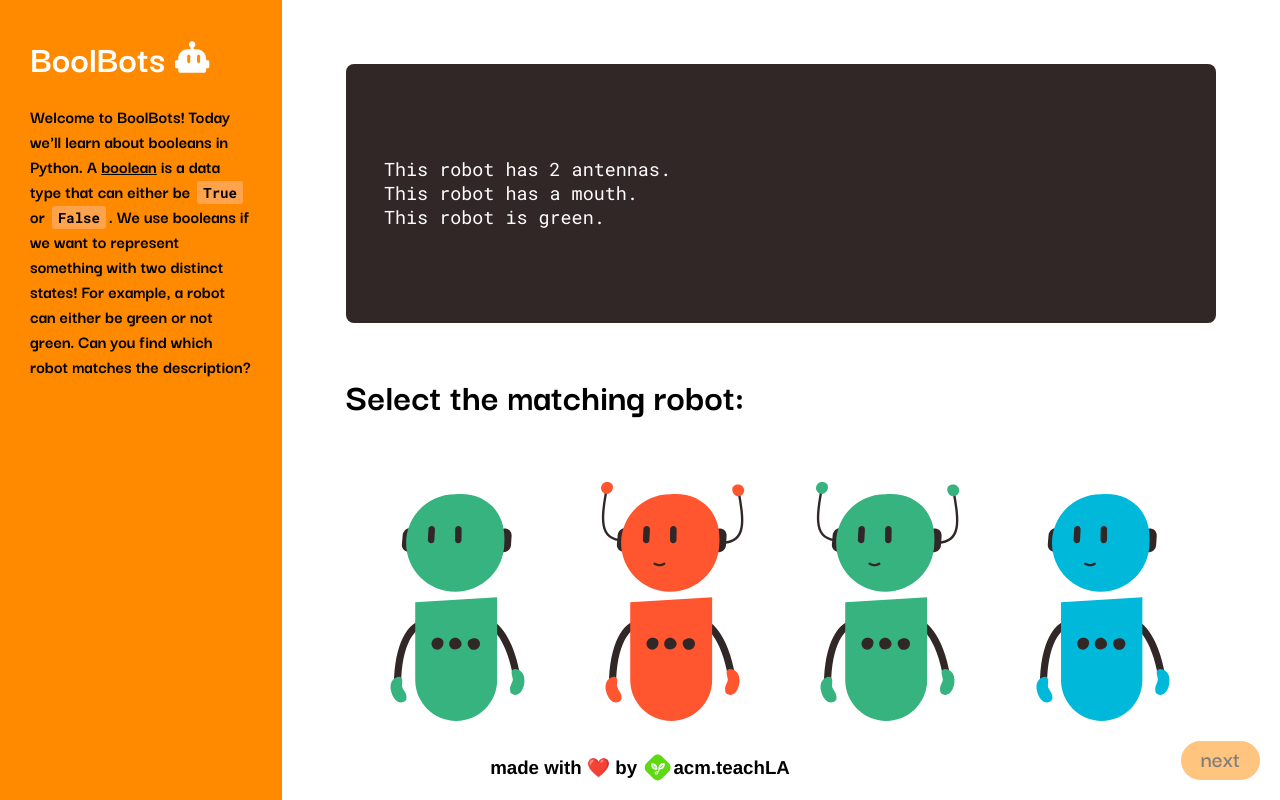
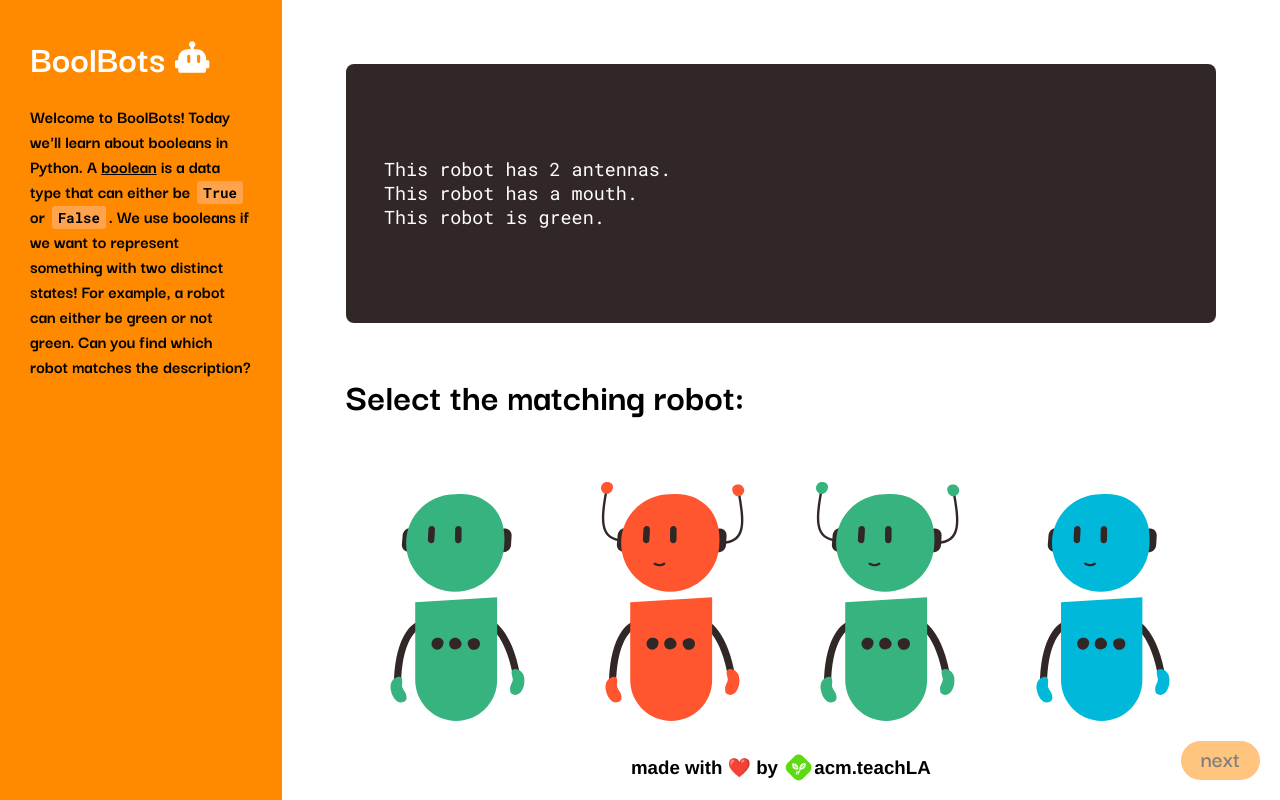
Before and after one commit to uclaacm/boolbots, a React app: page / in a window 1280 px wide. Built offline with nearby package versions, Linux system fonts and the light colour scheme; a web font is replaced by a local one.

Commit message:
footer fix

```diff
--- a/src/styles/app.scss
+++ b/src/styles/app.scss
@@ -16,10 +16,14 @@
 
   #contents {
     padding-bottom: 60px;
-    position: relative;
+    // position: relative;
   }
 }
 
 #root {
   position: relative;
 }
+
+#contents {
+  position: relative;
+}
```
